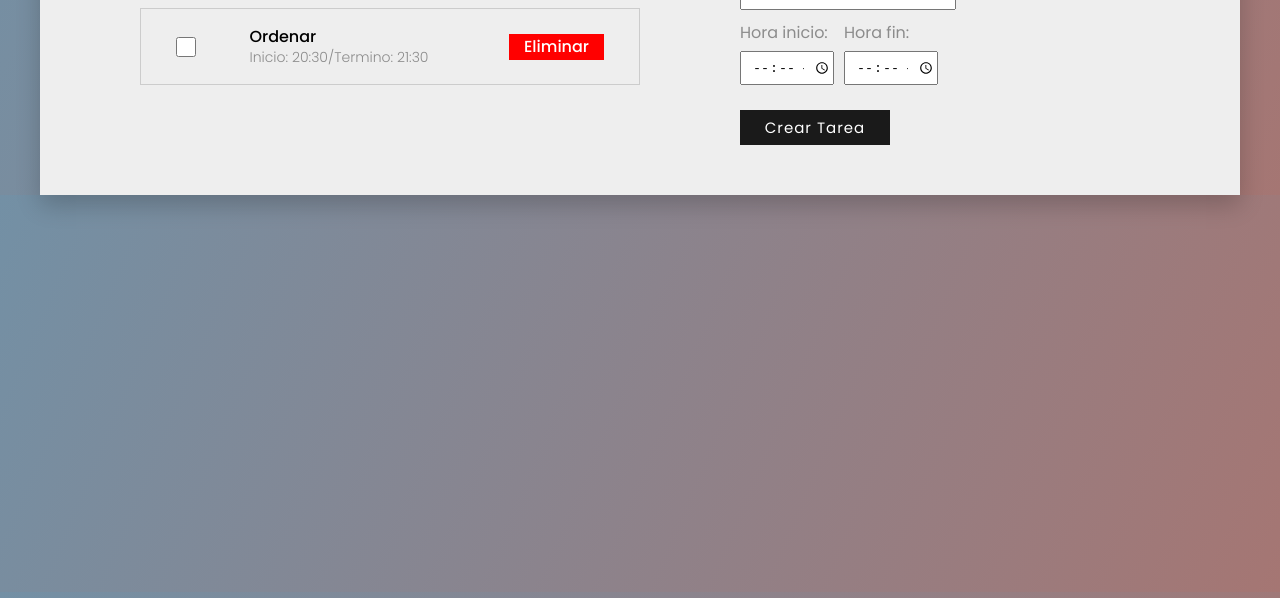
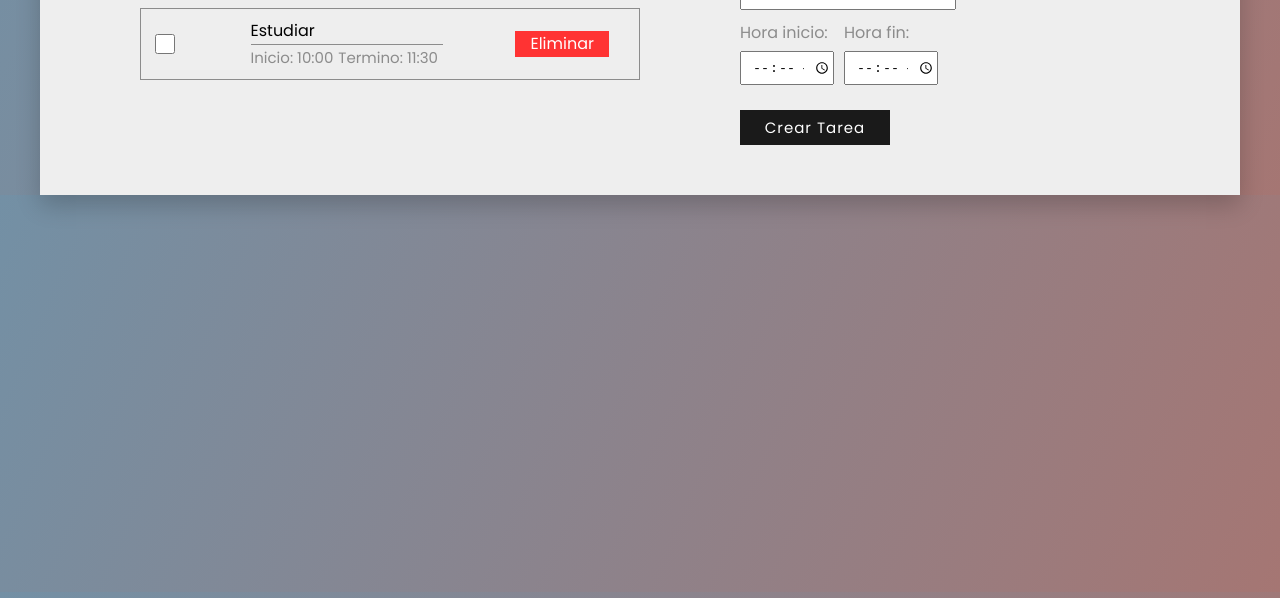
Before and after one commit to fabianmartinezcaro/todolist-app, a plain HTML site: page index.html in a window 1280 px wide. Shown: the part 202-800 px from the top of the page. Drawn offline with Linux system fonts and the light colour scheme.

Commit message:
creando scripting todo

```diff
--- a/css/style.css
+++ b/css/style.css
@@ -148,48 +148,51 @@ body{
 
 /* TEST */
 
-.test{
-    padding: 20px 5px;
-    border: 1px solid #cccccc;
-    height: auto;
+#todo{
     display: flex;
     flex-direction: row;
     justify-content: space-between;
     align-items: center;
+    padding: 10px;
+    width: auto;
+    height: 50px;
+    margin-top: 30px;
 
-    font-weight: 500;
+    border: 1px solid #8c8c8c;
 }
 
-.test:hover{
-    transition: 0.3s;
-    box-shadow: 0px 5px 13px 0px rgba(0,0,0,0.2);
-    border: 1px solid transparent;
+#todo-check{
+    width: 20px;
+    height: 20px;
 }
 
-.test input{
-    width: 20px;
-    height: 20px;
-    margin-left: 30px;
+.info-todo{
+    display: flex;
+    flex-direction: column;
 }
 
-.test a{
-    background-color: red;
-    padding: 5px 15px 5px 15px;
+#nombreToDo{
+    padding-bottom: 5px;
+}
+
+.info-todo-tiempo{
+    display: flex;
+    border-top: 1px solid #8c8c8c;
+    padding-top: 5px;
+    color: #8c8c8c;
+    font-size: 15px;
+    display: flex;
+    flex-direction: row;
+}
+
+.info-todo-tiempo p{
+    padding-right: 5px;
+}
+
+#todo-delete{
+    background-color: #ff3333;
     text-decoration: none;
     color: white;
-    margin-left: 30px;
-    margin-right: 30px;
+    padding: 5px 15px;
+    margin-right: 20px;
 }
-
-
-.timing{
-    display: flex;
-    flex-direction: row;
-    font-size: 14px;
-    color: #8c8c8c;
-    padding-top: 5px;
-}
-
-.timing p{
-   font-weight: 300;
-}
--- a/index.html
+++ b/index.html
@@ -17,21 +17,19 @@
         <!-- Lista de todos -->
         <div class="lista-todos">
             <h1>Tareas</h1>
-            <div id="todos">
-                <!-- DIV DE TESTEO (DIV DE SCRIPTING) -->
-                <div class="test">
-                    <input id="checkbox" type="checkbox">
-                    <div class="info-tarea">
-                        <p>Ordenar</p>
-                        <div class="timing">
-                            <p>Inicio: 20:30</p>
-                            <p> / </p>
-                            <p>Termino: 21:30</p>
+            <ul>
+                <li id="todo">
+                    <input type="checkbox" id="todo-check">
+                    <div class="info-todo">
+                        <p id="nombreToDo">Estudiar</p>
+                        <div class="info-todo-tiempo">
+                            <p>Inicio: 10:00</p>
+                            <p>Termino: 11:30</p>
                         </div>
                     </div>
-                    <a href="#">Eliminar</a>
-                </div>
-            </div>
+                    <a id="todo-delete" href="#">Eliminar</a>
+                </li>
+            </ul>
 
         </div>
         <!-- Formulario para los todos -->
@@ -39,7 +37,7 @@
             <form id="formulario" class="formulario">
                 <div>
                     <p>Crea una tarea:</p>
-                    <input id="todo" name="todo" type="text">
+                    <input id="todo-input" name="todo" type="text">
                     <div id="tiempo-todo">
                         <div>
                             <p>Hora inicio:</p>
--- a/js/classes/UI.js
+++ b/js/classes/UI.js
@@ -14,8 +14,24 @@ export default class UI{
 
             if(cursor){
 
-                const {tarea, horaInicio, horaTermino} = cursor.value;
+                const {tarea, horaInicio, horaTermino, id} = cursor.value;
 
+                const divToDo = document.createElement('DIV');
+                divToDo.classList.add('test');
+                divToDo.dataset.id = id;
+
+                const inputCheckBox = document.createElement('INPUT');
+                inputCheckBox.type = 'checkbox';
+                inputCheckBox.classList.add('test', 'input')
+
+                const nombreToDo = document.createElement('')
+
+                const infoHoraInicio = document.createElement('DIV');
+                infoHoraInicio.classList.add('timing', 'p');
+                infoHoraInicio.textContent = horaInicio;
+
+                const infoHoraTermino = document.createElement('DIV');
+                infoHoraTermino.classList.add('timing', 'p');
 
 
             }
--- a/js/funciones.js
+++ b/js/funciones.js
@@ -17,7 +17,6 @@ const objetoTarea = {
 
 export function verificarDatos(evento){
     objetoTarea[evento.target.name] = evento.target.value;
-    console.log(evento.target.value)
 }
 
 export function agregarToDo(evento){
@@ -41,6 +40,14 @@ export function agregarToDo(evento){
 export function eliminarToDo(){
 }
 
+function reiniciarObjeto(){
+
+    objetoTarea.todo = '';
+    objetoTarea.horaInicio = '';
+    objetoTarea.horaTermino = '';
+
+}
+
 export function crearDB(){
     const todoDB = window.indexedDB.open('todoDB', 1);
 
@@ -52,6 +59,8 @@ export function crearDB(){
         console.log('Base de datos creada correctamente!')
         DB = todoDB.result;
         console.log(DB);
+
+        ui.mostrarToDo();
     }
 
     todoDB.onupgradeneeded = function (event) {
@@ -65,6 +74,7 @@ export function crearDB(){
         objectStore.createIndex('todo', 'todo', {unique: false})
         objectStore.createIndex('horaInicio', 'horaInicio', {unique: false})
         objectStore.createIndex('horaTermino', 'horaTermino', {unique: false})
+        objectStore.createIndex('id', 'id', {unique: true})
 
         console.log('DB y campos creados correctamente!')
 
--- a/js/selectores.js
+++ b/js/selectores.js
@@ -5,6 +5,6 @@ export const contenedorToDos = document.querySelector('#todos');
 export const formulario = document.querySelector('#formulario');
 
 // Inputs formulario
-export const inputToDo = document.querySelector('#todo');
+export const inputToDo = document.querySelector('#todo-input');
 export const inputHoraInicio = document.querySelector('#horaInicio');
 export const inputHoraTermino = document.querySelector('#horaTermino');
```
